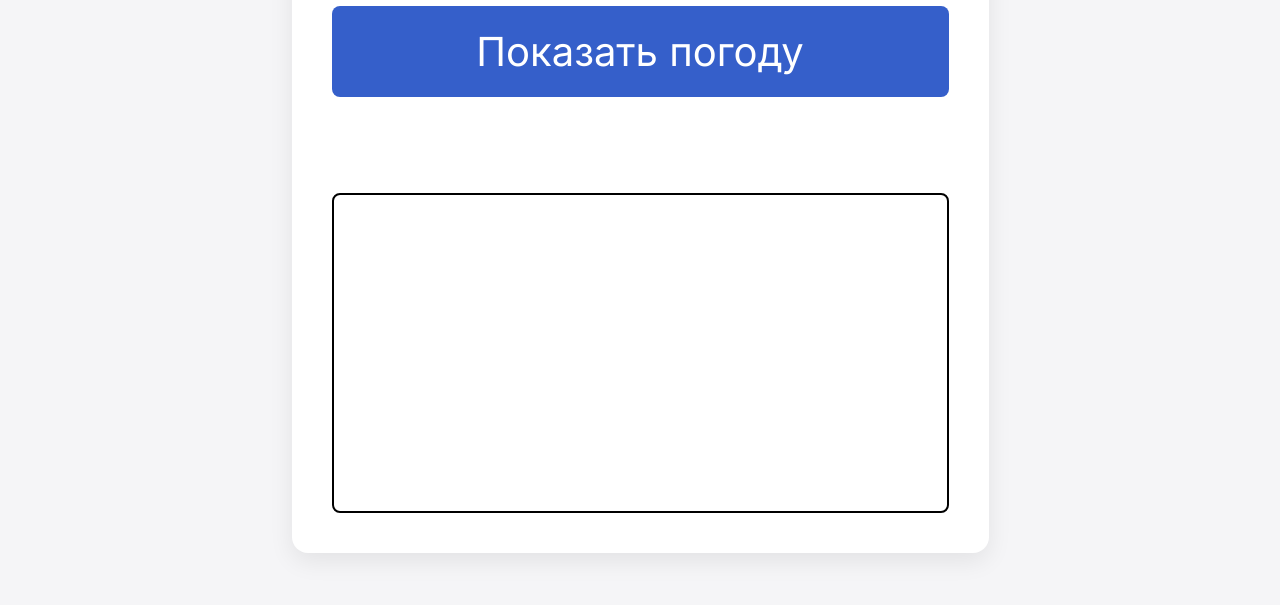
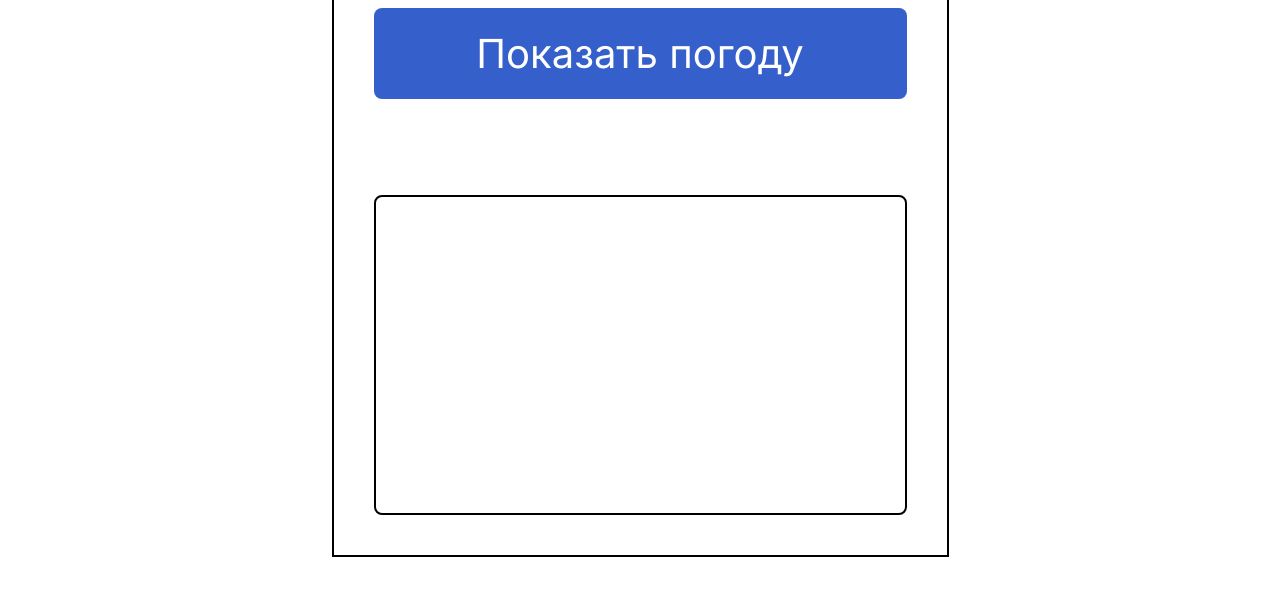
Before and after one commit to git8biit/weather-app, a plain HTML site: page index.html in a window 1280 px wide. Shown: the part 276-881 px from the top of the page. Drawn offline with Linux system fonts and the light colour scheme.

Commit message:
Update styles.css

```diff
--- a/styles.css
+++ b/styles.css
@@ -11,7 +11,7 @@
 
 body {
   font-family: 'Inter', system-ui, sans-serif;
-  background: #f5f5f7;
+  background: #FFFFFF;
   color: var(--text);
   min-height: 100vh;
 }
@@ -51,10 +51,10 @@ body {
 
 .widget {
   background: #fff;
-  border-radius: 16px;
-  box-shadow: 0 8px 24px rgba(0, 0, 0, 0.08);
+  border: 2px solid #000000;
+  border-radius: 0;
   padding: 40px;
-  width: 697px;
+  width: 617px;
   max-width: 100%;
 }
 
@@ -93,7 +93,7 @@ body {
 }
 
 .result__icon { font-size: 96px; line-height: 1; }
-.result__temperature { font-size: 64px; font-weight: 600; }
+.result__temperature { font-size: 40px; font-weight: 400; }
 .result__description { font-size: var(--size-large); }
 
 .result__details {
```
